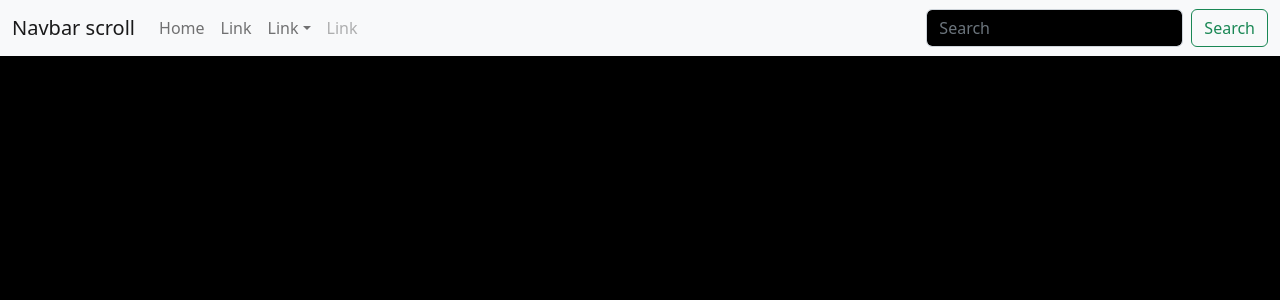
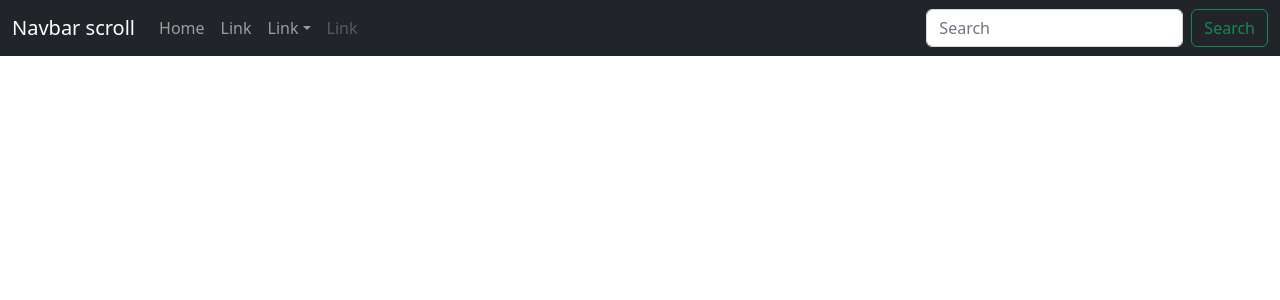
Before and after one commit to PierrickRauby/PierrickWebsite, a JavaScript app: page / in a window 1280 px wide. Shown: the top 300 px of the page. Built offline with nearby package versions, Linux system fonts and the light colour scheme; the HTML template or start-up script is replaced by a standard one.

Commit message:
pretemplate

```diff
--- a/package.json
+++ b/package.json
@@ -12,7 +12,7 @@
     "react-bootstrap": "^2.7.2",
     "react-dom": "^18.2.0",
     "react-scripts": "5.0.1",
-    "sass": "^1.58.3",
+    "sass": "^1.59.2",
     "web-vitals": "^2.1.4"
   },
   "devDependencies": {
--- a/src/components/PierrickNavbar.js
+++ b/src/components/PierrickNavbar.js
@@ -4,10 +4,11 @@
 import Nav from 'react-bootstrap/Nav';
 import Navbar from 'react-bootstrap/Navbar';
 import NavDropdown from 'react-bootstrap/NavDropdown';
+import '../styles/navbar.css'
 
 function PierrickNavbar() {
   return (
-    <Navbar bg="light" expand="lg">
+    <Navbar  bg="dark" variant="dark" expand="lg">
       <Container fluid>
         <Navbar.Brand href="#">Navbar scroll</Navbar.Brand>
         <Navbar.Toggle aria-controls="navbarScroll" />
--- a/src/custom.scss
+++ b/src/custom.scss
@@ -1,7 +1,7 @@
 // Override default variables before the import
-$body-bg: #000;
+$bg-body: red;
 $body-color: #111;
-$navbar-light:red;
-$navbar-bg:red;
+$bg-dark:red;
+$bg-secondary:red;
 // Import Bootstrap and its default variables
 @import '~bootstrap/scss/bootstrap.scss';
--- /dev/null
+++ b/src/styles/navbar.css
@@ -0,0 +1,11 @@
+/*********************************************/
+/*          CUSTOMIZED DEFAULTS         */
+/*********************************************/
+
+$body-bg: #cccccc;
+$body-color: #999999;
+$font-family-sans-serif: "Poppins",
+sans-serif;
+$primary: #000000;
+/*@import "../node_modules/bootstrap/scss/bootstrap.scss";*/
+@import url("https://fonts.googleapis.com/css2?family=Poppins:ital,wght@0,100;0,200;0,300;0,400;0,500;0,600;0,700;1,100;1,200;1,300;1,400;1,500;1,600&display=swap");
```
Also changed, not shown: 1 other file (tests, documents, lock files or other folders).
